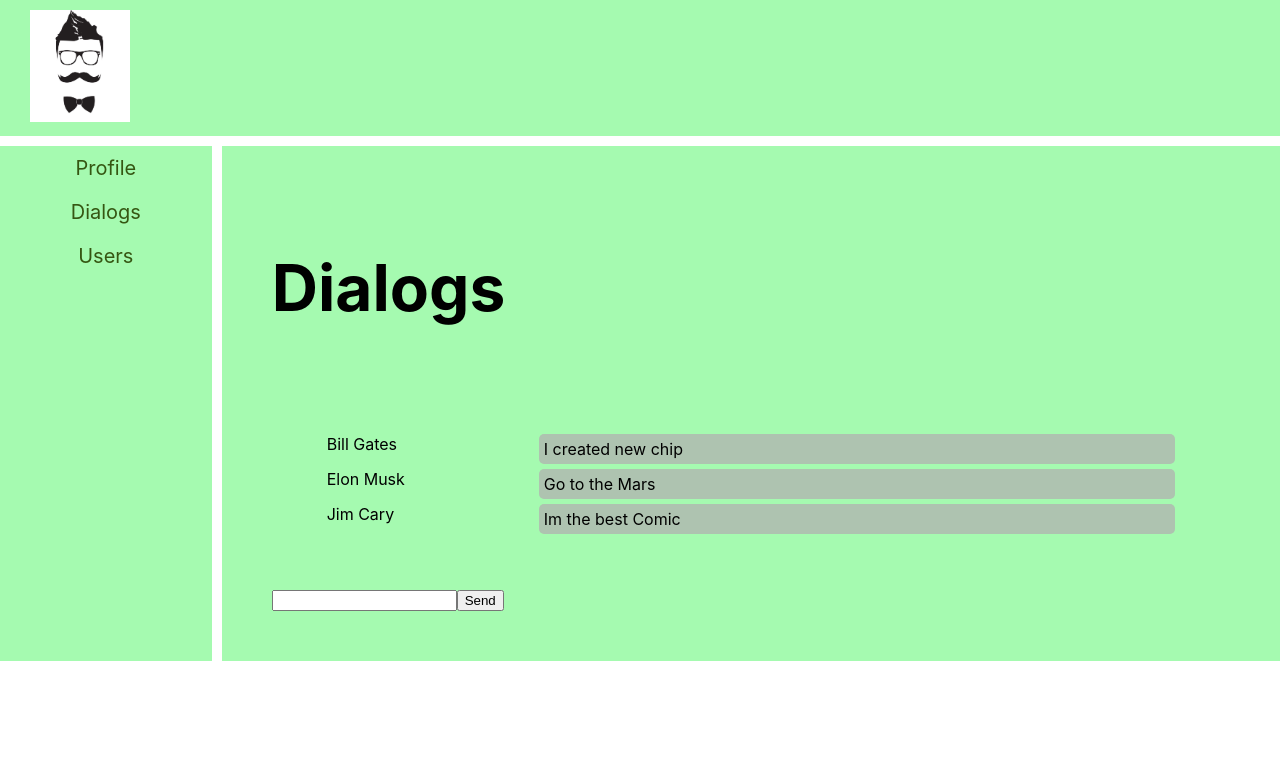
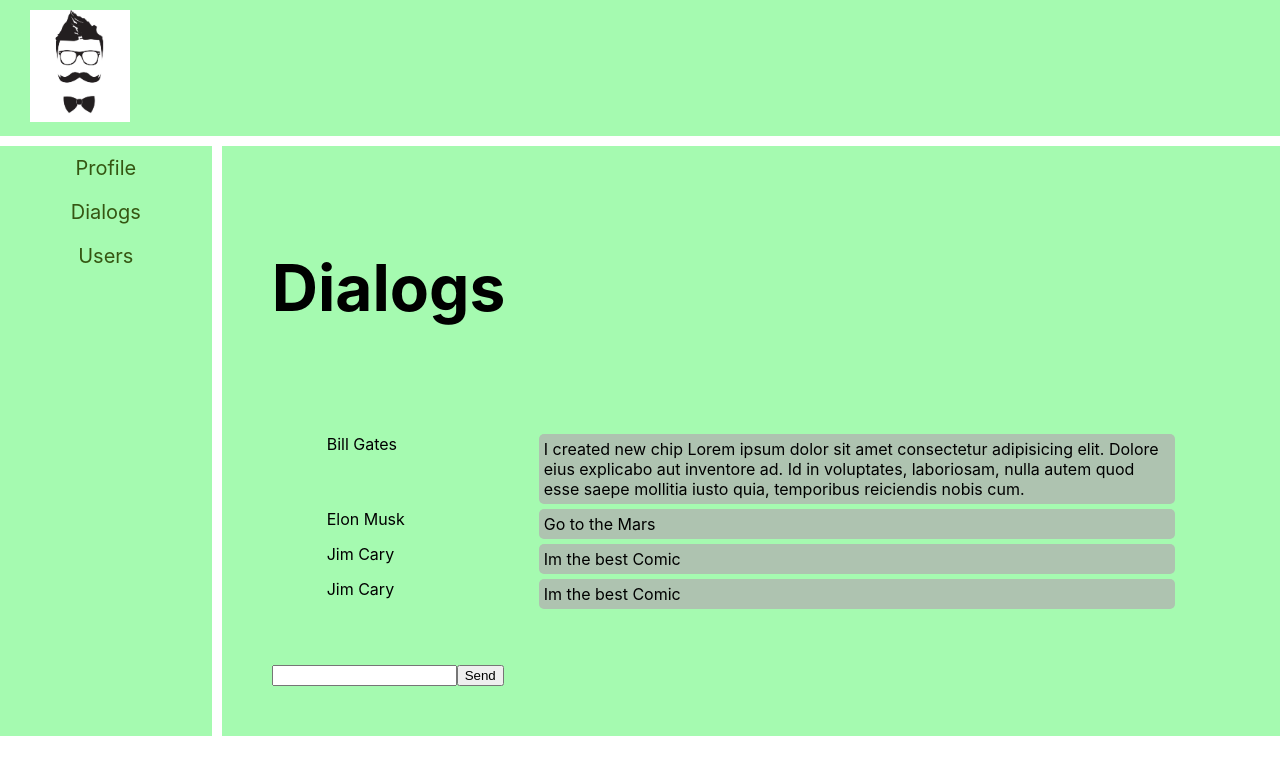
Before and after one commit to WaylonDorrant/social-network, a React (Create React App) app: page /dialogs in a window 1280 px wide. Shown: the top 774 px of the page. Built offline with nearby package versions, Linux system fonts and the light colour scheme.

Commit message:
refactoring

```diff
--- a/src/components/dialogs/Dialogs.jsx
+++ b/src/components/dialogs/Dialogs.jsx
@@ -1,15 +1,23 @@
 import React from "react";
 import "./dialogs.css"
 import Dialog from "./dialog/Dialog";
+
+let dialogItems = [
+    { name: "Bill Gates",
+    message: "I created new chip Lorem ipsum dolor sit amet consectetur adipisicing elit. Dolore eius explicabo aut inventore ad. Id in voluptates, laboriosam, nulla autem quod esse saepe mollitia iusto quia, temporibus reiciendis nobis cum.", id:1 },
+    {name: "Elon Musk", message:"Go to the Mars", id:2},
+    {name: "Jim Cary", message: "Im the best Comic", id:3},
+    {name: "Jim Cary", message: "Im the best Comic", id:3},
+
+]
 
 function Dialogs() {
     return (
         <div className="dialogs">
             <h2>Dialogs</h2>
             <div className="dialogs">
-                <Dialog name="Bill Gates" message="I created new chip" />
-                <Dialog name="Elon Musk" message="Go to the Mars" />
-                <Dialog name="Jim Cary " message="Im the best Comic" />
+               {dialogItems.map( e => <Dialog name={e.name} message={e.message} id={e.id} />)}
+
             </div>
 
             <input type="text" />
--- a/src/components/profile/Profile.jsx
+++ b/src/components/profile/Profile.jsx
@@ -1,15 +1,12 @@
 import React from "react";
 import "./profile.css"
-import avatar from "../../img/brat2.jpg"
 import Posts from "./posts/Posts";
+import ProfileInfo from "./profileInfo/ProfileInfo";
 
 function Profile(props) {
   return (
     <div className="profile">
-      <div className="me">
-        <img src={avatar} alt="" />
-        <p>{props.name}</p>
-      </div>
+      <ProfileInfo name={props.name} />
       <Posts name={props.name} />
     </div>
   )
--- /dev/null
+++ b/src/components/profile/profileInfo/ProfileInfo.jsx
@@ -0,0 +1,13 @@
+import React from "react";
+import avatar from "../../../img/brat2.jpg"
+
+function ProfileInfo(props) {
+    return (
+        <div className="me">
+            <img src={avatar} alt="" />
+            <p>{props.name}</p>
+        </div>
+    )
+}
+
+export default ProfileInfo
--- /dev/null
+++ b/test.html
@@ -0,0 +1 @@
+Lorem ipsum dolor sit amet consectetur adipisicing elit. Dolore eius explicabo aut inventore ad. Id in voluptates, laboriosam, nulla autem quod esse saepe mollitia iusto quia, temporibus reiciendis nobis cum.
```
